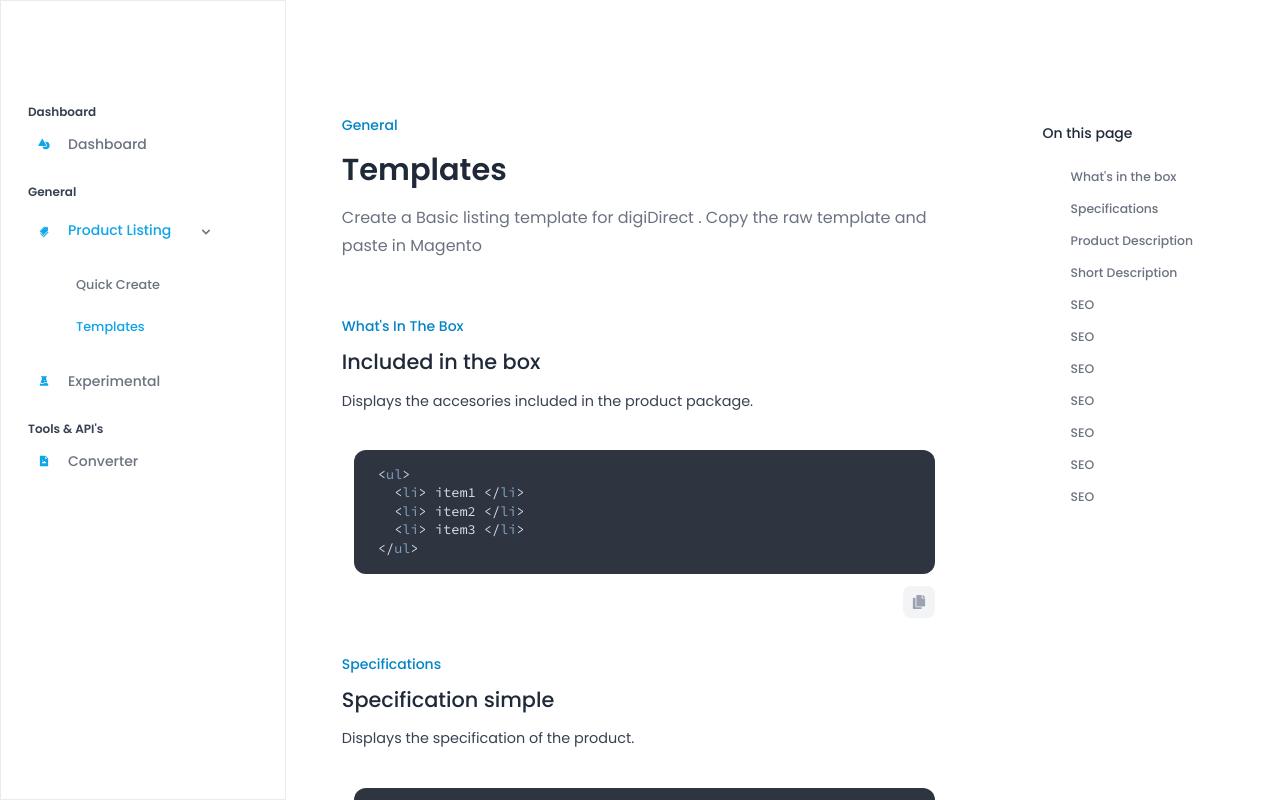
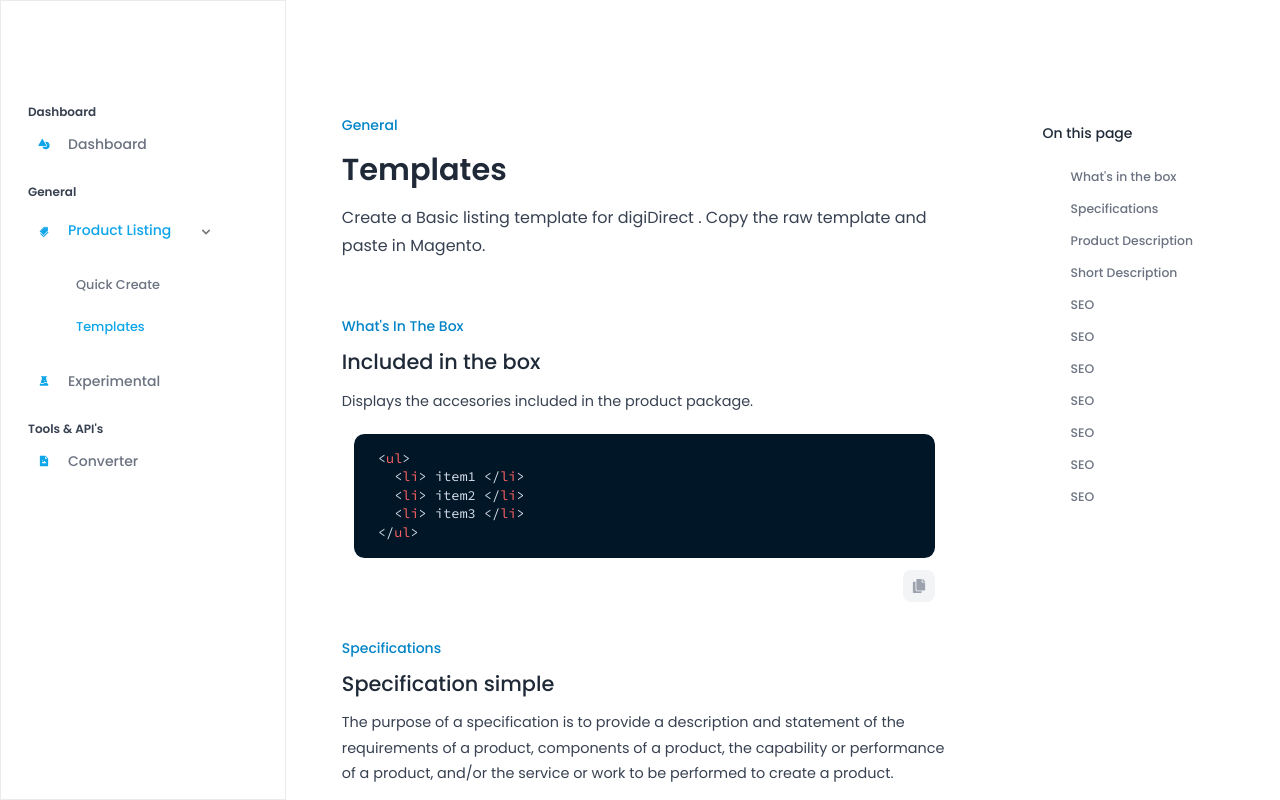
Before and after one commit to rogelcristobal/digiDirect, a React (Create React App) app: page /#/templates in a window 1280 px wide. Built offline with nearby package versions, Linux system fonts and the light colour scheme.

Commit message:
added a new component for the articles for easy refactoring && categorize its content per article

```diff
--- a/src/App.jsx
+++ b/src/App.jsx
@@ -64,7 +64,7 @@ const Main = () => {
             {/* content */}
             <Box className="h-full w-full  pt-0 box-border flex flex-col items-center justify-start">
               <Navbar />
-              <Box className="h-full box-border  flex items-start gap-3 rounded-lg  bg-[#ffffff]  w-full ">
+              <Box component="main" className="h-full box-border  flex items-start gap-3 rounded-lg  bg-[#ffffff]  w-full ">
                 {/* element that scrolling */}
                 <Box
                   ref={scrollRef}
--- /dev/null
+++ b/src/components/ArticleBlock.jsx
@@ -0,0 +1,58 @@
+import React from "react";
+import { Box, Typography } from "@mui/material";
+import PageTitle from "./PageTitle";
+import CodeSnippetComponent from "./CodeSnippetComponent";
+import PropTypes from 'prop-types';
+
+
+const ArticleBlock = ({ articleList, refStore }) => {
+    console.log(articleList)
+  return (
+
+    <div className=" space-y-6">
+      {articleList?.map((item, idx) => (
+        <Box key={idx} ref={refStore}>
+          <Box component="article" className="w-full box-border space-y-2 ">
+            <PageTitle
+              category={item?.category}
+              title={
+                <Typography
+                  variant="subtitle1"
+                  className="font-medium text-[1.3rem]  text-gray-800  "
+                >
+                  {item.title}
+                </Typography>
+              }
+              subTitle={
+                <Typography
+                  variant="subtitle1"
+                  className={`text-gray-700   text-[0.9rem] ${!item?.snippet&& 'mb-12'}`}
+                >
+                  {item.content}
+                </Typography>
+              }
+            />
+            {item.child?.map((childObj, id) => (
+                <ArticleBlock key={id} articleList={[childObj]}/>
+                // console.log([childObj])
+            ))}
+            {item?.snippet && (
+              <Box className=" h-fit w-full box-border rounded-xl  ">
+                <CodeSnippetComponent
+                  code={item?.snippet}
+                ></CodeSnippetComponent>
+              </Box>
+            )}
+          </Box>
+        </Box>
+      ))}
+    </div>
+  );
+};
+
+ArticleBlock.propTypes={
+    articleList: PropTypes.array
+}
+
+
+export default ArticleBlock;
--- a/src/components/CodeBlock.jsx
+++ b/src/components/CodeBlock.jsx
@@ -1,7 +1,7 @@
 import SyntaxHighlighter from "react-syntax-highlighter";
 import { Box } from "@mui/material";
 import { useState, useMemo } from "react";
-import { nord } from "react-syntax-highlighter/dist/esm/styles/hljs";
+import { nightOwl } from "react-syntax-highlighter/dist/esm/styles/hljs";
 
 import { useRef, useEffect } from "react";
 import React from "react";
@@ -30,7 +30,7 @@ export function Code({ code, lang, styleVisibility }) {
         wrapLongLines={true}
         wrapLines={true}
         language={lang}
-        style={nord}
+        style={nightOwl}
         codeTagProps={{
           style: {
             fontFamily: "Source Code pro ",
@@ -42,7 +42,7 @@ export function Code({ code, lang, styleVisibility }) {
         customStyle={{
           paddingY: "0.5rem",
           paddingLeft: "1.5rem",
-          borderRadius: " 0.75rem",
+          borderRadius: " 0.65rem",
           padding: "1rem",
           // overflowX: "hidden",
           minHeight: "5rem",
--- a/src/components/Navbar.jsx
+++ b/src/components/Navbar.jsx
@@ -13,6 +13,7 @@ const Navbar = () => {
   return (
 
     <Box
+      component="nav"
       className={` fixed  ${
         scrollPosition >= 100 ? 'h-[4.2rem] pt-2' : "h-0 "
       } bg-[#ffffff] border-thiner trnsition-all duration-300 ease-in-out px-6 z-30 w-full top-0   left-0 box-border flex items-center justify-end
--- a/src/index.css
+++ b/src/index.css
@@ -38,6 +38,7 @@
   .border-xl {
     box-shadow: rgba(0, 0, 0, 0.2) 0px 18px 50px -10px;
   }
+
   .border-hover {
     box-shadow: rgba(0, 0, 0, 0.16) 0px 10px 36px 0px,
       rgba(0, 0, 0, 0.06) 0px 0px 0px 1px;
--- a/src/pages/Templates.jsx
+++ b/src/pages/Templates.jsx
@@ -15,7 +15,7 @@ import template from "../template/template";
 import NavScrollContext from "../context/NavScrollContext";
 import { useInView, InView } from "react-intersection-observer";
 import { BiChevronRight } from "react-icons/bi";
-
+import ArticleBlock from "../components/ArticleBlock";
 const Templates = () => {
   const {
     inTheBoxMarkup,
@@ -56,10 +56,81 @@ const Templates = () => {
       pageRef.current.push(element);
     }
   };
+  const articles = [
+    {
+      category: "What's in the box",
+      title: "Included in the box",
+      content: "Displays the accesories included in the product package.",
+      snippet: inTheBoxMarkup,
+    },
+    {
+      category: "specifications",
+      title: "Specification simple",
+      content: "The purpose of a specification is to provide a description and statement of the requirements of a product, components of a product, the capability or performance of a product, and/or the service or work to be performed to create a product.",
+      child: [
+        {
+          title: "Specification basic",
+          content: " Displays the specification of the product.",
+          snippet: specsMarkup,
+        },
+        {
+          title: "Specification categorized",
+          content: " Displays the specification of the product.",
+          snippet: specsMarkup,
+        },
+      ],
+    },
+
+    {
+      category: "product Description",
+      title: " Descriptions",
+      content: " Displays the description of the product.",
+
+      child: [
+        {
+          title: " Description advanced",
+          content: " Displays the description of the product.",
+          snippet: descriptionBest,
+        },
+        {
+          title: " Description kit",
+          content: " Displays the description of the product.",
+          snippet: descriptionKit,
+        },
+      ],
+    },
+
+    {
+      category: "short description",
+      title: " Short Description",
+      content: " Displays a short description of the product.",
+      snippet: shortDescription,
+    },
+    {
+      category: "SEO",
+      title: "  Search engine optimization",
+      content:
+        "We need to keep an eye on this for every product to clean out incorrect Meta Titles. Use Default Value in digiDirect AU also needs to be ticked for these fields. Search Engine Optimization is crucial because it makes our products website more visible search engine results page.",
+      child: [
+        {
+          title: " Meta Title",
+          snippet: seoMetaTitle,
+        },
+        {
+          title: "Meta Keywords",
+          snippet: seoMetaKeyword,
+        },
+        {
+          title: "Meta Description",
+          snippet: seoMetaDescription,
+        },
+      ],
+    },
+  ];
 
   return (
     <>
-			<Box className="w-full  h-auto box-border px-14  pt-12 pb-36 space-y-6">
+      <Box className="w-full h-auto box-border px-14  pt-12 pb-36 space-y-6">
         {/* page title */}
         <Box className="pb-8  w-full ">
           <PageTitle
@@ -73,16 +144,15 @@ const Templates = () => {
               </Typography>
             }
             subTitle={
-							<Typography variant="subtitle1" className="text-gray-500  ">
-								Create a Basic listing template for digiDirect . Copy the raw template
-								and paste in Magento
+              <Typography variant="subtitle1" className="text-gray-700  ">
+                Create a Basic listing template for digiDirect . Copy the raw
+                template and paste in Magento.
               </Typography>
             }
           />
         </Box>
 
-				{/* in the box */}
-				{[
+        {/* {[
           {
             category: "What's in the box",
             title: "Included in the box",
@@ -93,6 +163,10 @@ const Templates = () => {
             category: "specifications",
             title: "Specification simple",
             content: " Displays the specification of the product.",
+            child: [
+              {
+                title: "Specification basic",
+                content: " Displays the specification of the product.",
                 snippet: specsMarkup,
               },
               {
@@ -100,18 +174,15 @@ const Templates = () => {
                 content: " Displays the specification of the product.",
                 snippet: specsMarkup,
               },
+            ],
+          },
+
           {
             category: "product Description",
-						title: " Description basic",
+            title: " Descriptions",
             content: " Displays the description of the product.",
-						snippet: descriptionSimple,
-					},
-					{
-						category: "product Description",
-						title: " Description basic",
-						content: " Displays the description of the product.",
-						snippet: descriptionSimple,
-					},
+
+            child: [
               {
                 title: " Description advanced",
                 content: " Displays the description of the product.",
@@ -122,6 +193,9 @@ const Templates = () => {
                 content: " Displays the description of the product.",
                 snippet: descriptionKit,
               },
+            ],
+          },
+
           {
             category: "short description",
             title: " Short Description",
@@ -133,7 +207,7 @@ const Templates = () => {
             title: "  Search engine optimization",
             content:
               "We need to keep an eye on this for every product to clean out incorrect Meta Titles. Use Default Value in digiDirect AU also needs to be ticked for these fields. Search Engine Optimization is crucial because it makes our products website more visible search engine results page.",
-					},
+            child: [
               {
                 title: " Meta Title",
                 content: " Displays the description of the product.",
@@ -149,9 +223,11 @@ const Templates = () => {
                 content: " Displays the description of the product.",
                 snippet: seoMetaDescription,
               },
+            ],
+          },
         ].map((item, idx) => (
           <Box key={idx} ref={storeRef} className="">
-						<Box className="w-full box-border space-y-6 ">
+            <Box component="article" className="w-full box-border space-y-4 ">
               <PageTitle
                 category={item?.category}
                 title={
@@ -171,21 +247,30 @@ const Templates = () => {
                   </Typography>
                 }
               />
+              {item.child?.map((childObj, id) => (
+                <Box key={id}>
+                  <p>{childObj.title}</p>
+
+                </Box>
+              ))}
               {item.snippet && (
                 <Box className=" h-fit w-full box-border rounded-xl  mt-4">
-									<CodeSnippetComponent code={item?.snippet}></CodeSnippetComponent>
+                  <CodeSnippetComponent
+                    code={item?.snippet}
+                  ></CodeSnippetComponent>
                 </Box>
               )}
             </Box>
           </Box>
-				))}
+        ))} */}
+        <ArticleBlock refStore={storeRef} articleList={articles}></ArticleBlock>
       </Box>
 
       {/* Meta Title */}
 
       {/* page navigation */}
       <Box
-				className="h-72 mx-6 rounded-2xl w-80 box-border py-4 px-4 sticky top-10   flex flex-col items-start justify-start
+        className="h-fit mx-6 rounded-2xl w-80 box-border py-4 px-4 sticky top-10   flex flex-col items-start justify-start
         "
       >
         <Typography
@@ -291,7 +376,9 @@ const Templates = () => {
             >
               <BiChevronRight
                 className={`text-xl  ${
-									item.reference.viewState ? "text-sky-600 visible" : "invisible"
+                  item.reference.viewState
+                    ? "text-sky-600 visible"
+                    : "invisible"
                 }`}
               ></BiChevronRight>
               {item.title}
```
Lines whose indentation alone changed are shown as unchanged.
